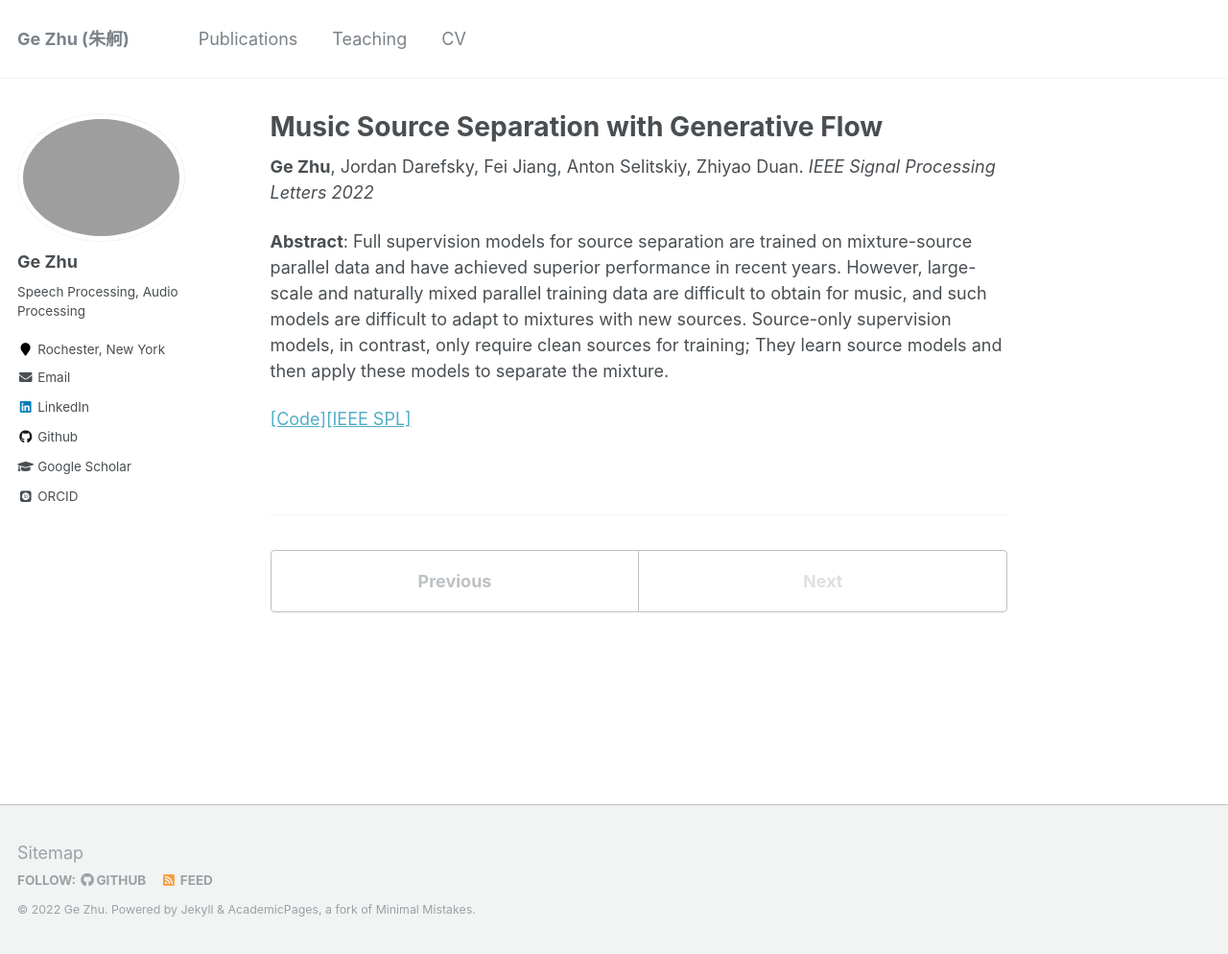
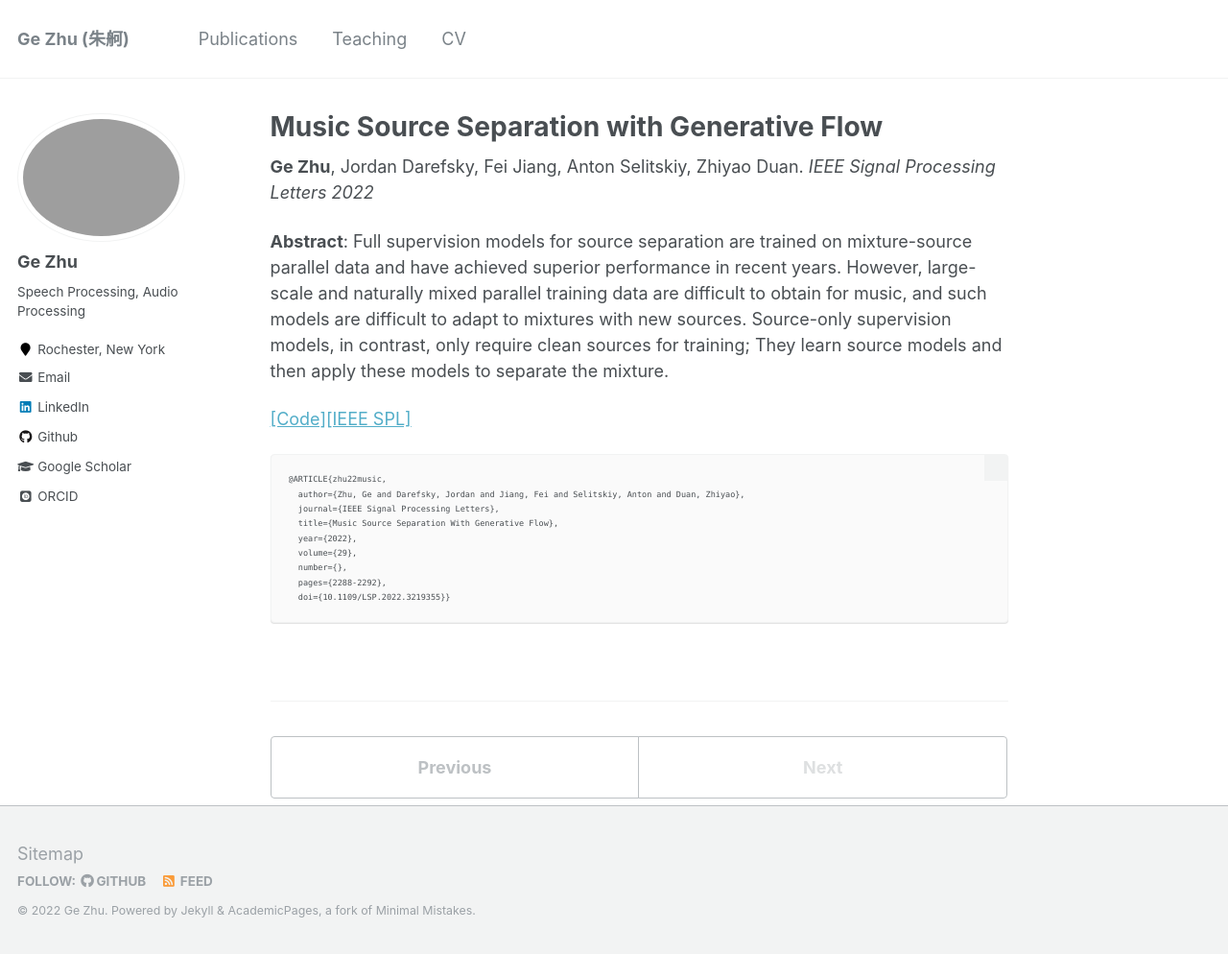
Before and after one commit to gzhu06/gzhu06.github.io, a Jekyll site: the page built from _publications/instglow.md, in a window 1280 px wide and 994 px high. Shown: the whole window at 96% size. Built offline with Jekyll 4.4.1, drawn with Linux system fonts in a browser that asks for light colours; some web fonts are replaced.

Commit message:
add cite

````diff
--- a/_publications/instglow.md
+++ b/_publications/instglow.md
@@ -10,3 +10,15 @@ venue: 'IEEE Signal Processing Letters'
 <b>Abstract</b>: Full supervision models for source separation are trained on mixture-source parallel data and have achieved superior performance in recent years. However, large-scale and naturally mixed parallel training data are difficult to obtain for music, and such models are difficult to adapt to mixtures with new sources. Source-only supervision models, in contrast, only require clean sources for training; They learn source models and then apply these models to separate the mixture.
 
 [[Code]](https://github.com/gzhu06/GenerativeSourceSeparation)[[IEEE SPL]](https://ieeexplore.ieee.org/document/9937074)
+
+```
+@ARTICLE{zhu22music,
+  author={Zhu, Ge and Darefsky, Jordan and Jiang, Fei and Selitskiy, Anton and Duan, Zhiyao},
+  journal={IEEE Signal Processing Letters},
+  title={Music Source Separation With Generative Flow},
+  year={2022},
+  volume={29},
+  number={},
+  pages={2288-2292},
+  doi={10.1109/LSP.2022.3219355}}
+  ```
````
